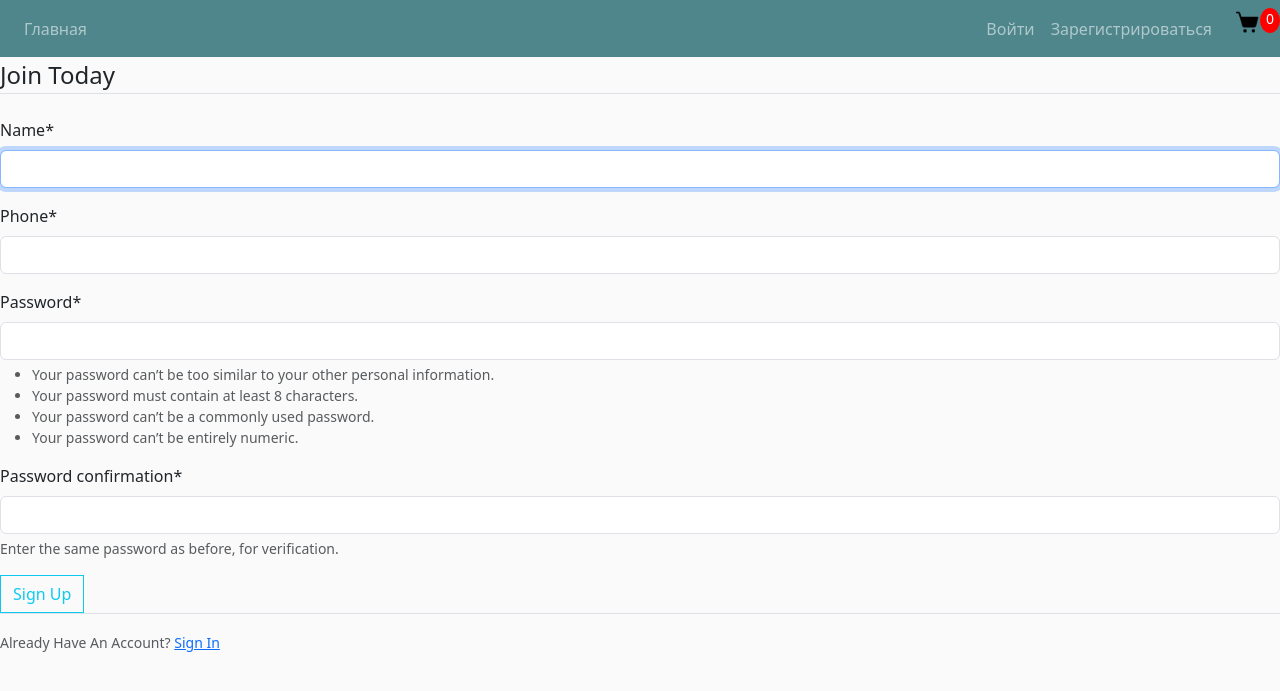
After one commit to MikhailPildanov/Lama-project, a Django app: page /register/ in a window 1280 px wide. The commit adds this page. Shown: the top 691 px of the page. Run offline with Django 5.2, Linux system fonts and the light colour scheme; some libraries are stand-ins or nearby versions.

Commit message:
Change customer model to AbstractBaseUser, add crispy forms and views to regestry and update profile, add login/logout authViews

```diff
--- /dev/null
+++ b/main/cafe/forms.py
@@ -0,0 +1,19 @@
+from django import forms
+from django.contrib.auth.forms import UserCreationForm
+from .models import Customer
+
+
+class UserRegisterForm(UserCreationForm):
+    phone = forms.CharField()
+
+    class Meta:
+        model = Customer
+        fields = ['name', 'phone', 'password1', 'password2']
+
+
+class UserUpdateForm(forms.ModelForm):
+    phone = forms.CharField()
+
+    class Meta:
+        model = Customer
+        fields = ['name', 'phone']
--- a/main/cafe/models.py
+++ b/main/cafe/models.py
@@ -1,11 +1,12 @@
 from django.db import models
-from django.contrib.auth.models import User
+from django.contrib.auth.models import AbstractBaseUser
 
-class Customer(models.Model):
-    user = models.OneToOneField(User, on_delete=models.CASCADE, null=True, blank=True)
+class Customer(AbstractBaseUser):
     name = models.CharField(max_length=200, null=True)
     phone = models.CharField(max_length=12, null=True)
 
+    USERNAME_FIELD = 'name'
+    REQUIRED_FIELDS = ['phone']
     def __str__(self):
         return self.name
 
--- a/main/cafe/templates/store/base.html
+++ b/main/cafe/templates/store/base.html
@@ -11,7 +11,7 @@
 
 <body>
   <nav class="navbar navbar-expand-lg navbar-dark bg-dark">
-    <a class="navbar-brand" href="{% url 'home' %}">Название</a>
+    <a class="navbar-brand" href="{% url 'home' %}"></a>
     <button class="navbar-toggler" type="button" data-toggle="collapse" data-target="#navbarSupportedContent" aria-controls="navbarSupportedContent" aria-expanded="false" aria-label="Toggle navigation">
         <span class="navbar-toggler-icon"></span>
     </button>
@@ -19,19 +19,31 @@
     <div class="collapse navbar-collapse" id="navbarSupportedContent">
         <ul class="navbar-nav mr-auto">
           <li class="nav-item active">
-            <a class="nav-link" aria-current="page" href="">Главная</a>
+            <a class="nav-link" aria-current="page" href="{% url 'home' %}">Главная</a>
           </li>
 
         </ul>
     </div>
+    <div class="navbar-nav">
+      {% if user.is_authenticated %}
+        <a class="nav-item nav-link" href="{% url 'profile_update' %}">Профиль</a>
+        <a class="nav-item nav-link" href="{% url 'logout' %}">Выйти</a>
+        <form method="post" action="{% url 'logout' %}">
+          {% csrf_token %}
+          <a class="nav-item nav-link"><button type="submit">Выйти</button></a>
+        </form>
+        <a href="{% url 'cart' %}">
+          <img  id="cart-icon" src="{% static 'images/cart.png' %}">
+         </a>
 
-    <div class="form-inline my-2 my-lg-0">
-      <a href="#" class="btn btn-warning">Вход</a>
-      <a href="{% url 'cart' %}">
-       <img  id="cart-icon" src="{% static 'images/cart.png' %}">
-      </a>
-
-   </div>
+      {% else %}
+        <a class="nav-item nav-link" href="{% url 'login' %}">Войти</a>
+        <a class="nav-item nav-link" href="{% url 'register' %}">Зарегистрироваться</a>
+        <a href="{% url 'cart' %}">
+          <img  id="cart-icon" src="{% static 'images/cart.png' %}">
+         </a>
+      {% endif %}
+    </div>
    <p id="cart-total">0</p>
   </nav>
 
--- /dev/null
+++ b/main/cafe/templates/user/register.html
@@ -0,0 +1,23 @@
+{% extends "store/base.html" %}
+{% load crispy_forms_tags %}
+{% block content %}
+
+    <div class="content-section">
+        <form method="POST">
+            {% csrf_token %}
+            <fieldset class="form-group">
+                <legend class="border-bottom mb-4">Join Today</legend>
+                {{ form|crispy }}
+            </fieldset>
+            <div class="form-group">
+                <button class="btn btn-outline-info" type="submit">Sign Up</button>
+            </div>
+        </form>
+        <div class="border-top pt-3">
+            <small class="text-muted">
+                Already Have An Account? <a class="ml-2" href="{% url 'login' %}">Sign In</a>
+            </small>
+        </div>
+    </div>
+
+{% endblock content %}
--- a/main/cafe/urls.py
+++ b/main/cafe/urls.py
@@ -1,14 +1,39 @@
 from django.urls import path
-from . import views
-
+from django.contrib.auth import views as auth_views
 from django.conf.urls.static import static
 from django.conf import settings
+from . import views
 
 urlpatterns = [
     path('', views.home, name="home"),
     path('cart/', views.cart, name="cart"),
     path('checkout/', views.checkout, name="checkout"),
     path('menu/<id>/', views.menu_detail, name="menu_detail"),
+    path('register/', views.register, name='register'),
+    # path('profile/', views.profile, name='profile'),
+    path('profile/update/', views.profile_update, name='profile_update'),
+    path('login/', auth_views.LoginView.as_view(template_name='user/login.html'), name='login'),
+    path('logout/', auth_views.LogoutView.as_view(template_name='user/logout.html'), name='logout'),
+    # path('password-reset/',
+    #      auth_views.PasswordResetView.as_view(
+    #          template_name='users/password_reset.html'
+    #      ),
+    #      name='password_reset'),
+    # path('password-reset/done/',
+    #      auth_views.PasswordResetDoneView.as_view(
+    #          template_name='users/password_reset_done.html'
+    #      ),
+    #      name='password_reset_done'),
+    # path('password-reset-confirm/<uidb64>/<token>/',
+    #      auth_views.PasswordResetConfirmView.as_view(
+    #          template_name='users/password_reset_confirm.html'
+    #      ),
+    #      name='password_reset_confirm'),
+    # path('password-reset-complete/',
+    #      auth_views.PasswordResetCompleteView.as_view(
+    #          template_name='users/password_reset_complete.html'
+    #      ),
+    #      name='password_reset_complete'),
 ]
 
 urlpatterns += static(settings.MEDIA_URL, document_root=settings.MEDIA_ROOT)
--- a/main/cafe/views.py
+++ b/main/cafe/views.py
@@ -1,5 +1,8 @@
-from django.shortcuts import render
+from django.shortcuts import render, redirect
 from .models import *
+from django.contrib import messages
+from django.contrib.auth.decorators import login_required
+from .forms import UserRegisterForm, UserUpdateForm
 
 def home(request):
     menus = Menu.objects.all()
@@ -18,3 +21,29 @@ def cart(request):
 def checkout(request):
     context = {}
     return render(request, 'store/checkout.html', context)
+
+def register(request):
+    if request.method == 'POST':
+        form = UserRegisterForm(request.POST)
+        if form.is_valid():
+            form.save()
+            messages.success(request, f'Your account has been created! You are now able to log in')
+            return redirect('login')
+    else:
+        form = UserRegisterForm()
+    return render(request, 'user/register.html', {'form': form})
+
+@login_required
+def profile_update(request):
+    if request.method == 'POST':
+        u_form = UserUpdateForm(request.POST, instance=request.user)
+        if u_form.is_valid():
+            u_form.save()
+            messages.success(request, f'Your account has been updated!')
+            return redirect('home')
+    else:
+        u_form = UserUpdateForm(instance=request.user)
+
+    context = {'u_form': u_form}
+
+    return render(request, 'user/profile_update.html', context)
--- a/main/main/settings.py
+++ b/main/main/settings.py
@@ -39,6 +39,8 @@ INSTALLED_APPS = [
     'django.contrib.messages',
     'django.contrib.staticfiles',
     'cafe.apps.CafeConfig',
+    'crispy_forms',
+    'crispy_bootstrap4',
 ]
 
 MIDDLEWARE = [
@@ -132,3 +134,5 @@ MEDIA_ROOT = os.path.join(BASE_DIR, 'static/images')
 # https://docs.djangoproject.com/en/5.0/ref/settings/#default-auto-field
 
 DEFAULT_AUTO_FIELD = 'django.db.models.BigAutoField'
+
+CRISPY_TEMPLATE_PACK = 'bootstrap4'
```
Also changed, not shown: main/cafe/templates/user/login.html (added, +24 -0 lines), main/cafe/templates/user/logout.html (added, +9 -0 lines), main/cafe/templates/user/profile.html (added, +22 -0 lines), main/cafe/templates/user/profile_update.html (added, +23 -0 lines), main/cafe/migrations/0005_remove_customer_user_customer_last_login_and_more.py (added), main/db.sqlite3.
